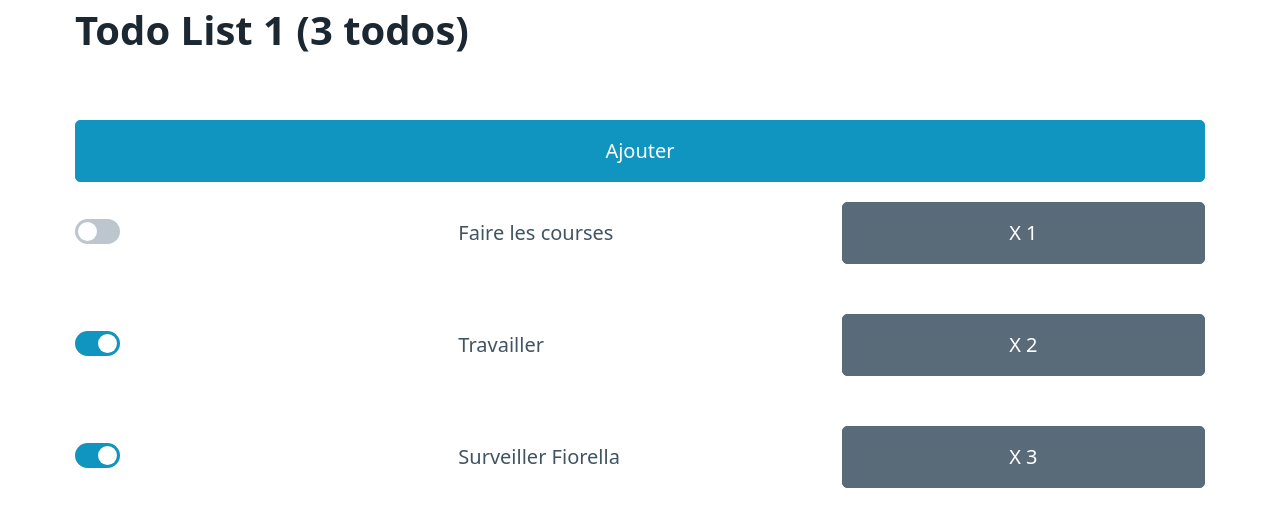
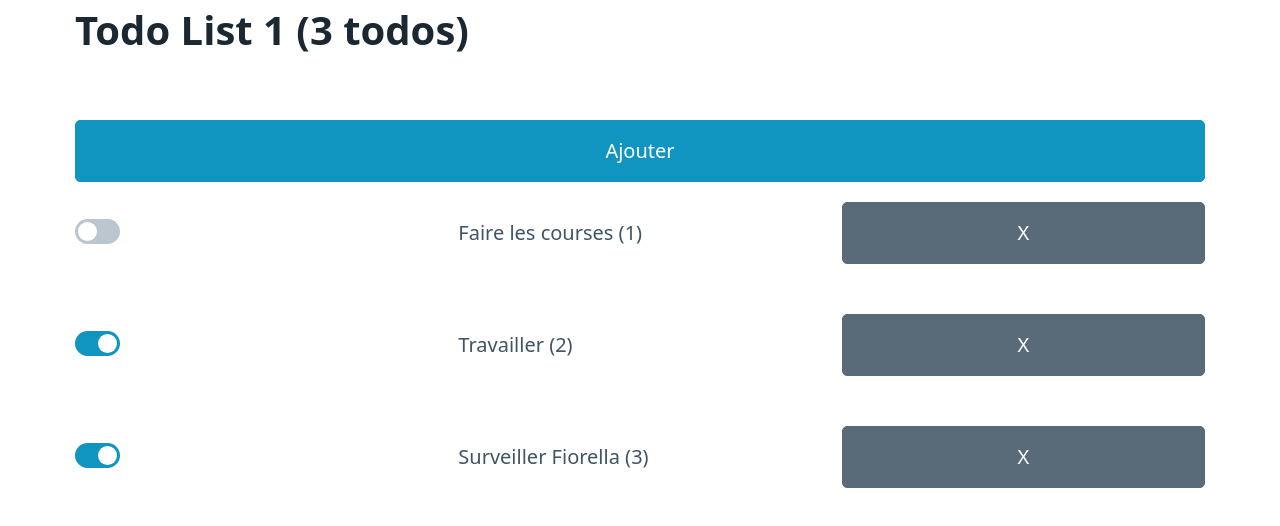
Before and after one commit to daw-2/react, a React (Vite) app in the folder 03-todos/: page / in a window 1280 px wide. Shown: the top 526 px of the page. Built offline with nearby package versions, Linux system fonts and the light colour scheme; no server answers.

Commit message:
Improve todo list

```diff
--- a/03-todos/src/components/Todo.jsx
+++ b/03-todos/src/components/Todo.jsx
@@ -1,18 +1,21 @@
 import { useDispatch } from 'react-redux';
-import { remove } from '../store';
+import { remove, toggle, edit } from '../store';
 
-function Todo({ todo }) {
+function Todo({ todo, editing, onEditing }) {
   const dispatch = useDispatch();
 
   return (
     <div className="grid todo-grid">
-      <input type="checkbox" role="switch" checked={todo.done} onChange={() => ''} />
-      <span>{todo.name}</span>
+      <input type="checkbox" role="switch" checked={todo.done} onChange={() => dispatch(toggle(todo.id))} />
+      {editing &&
+        <input type="text" value={todo.name} onChange={(e) => dispatch(edit({id: todo.id, name: e.target.value}))} onBlur={() => onEditing(null)} /> ||
+        <span onDoubleClick={() => onEditing(todo)}>{todo.name} ({todo.id})</span>
+      }
       <span role="button" className="secondary"
         /*onClick={() => dispatch({ type: 'todo/remove', payload: todo.id })}*/
         onClick={() => dispatch(remove(todo.id))}
       >
-        X {todo.id}
+        X
       </span>
     </div>
   );
--- a/03-todos/src/components/TodoList.jsx
+++ b/03-todos/src/components/TodoList.jsx
@@ -1,20 +1,21 @@
 import { useDispatch, useSelector } from 'react-redux';
 import Todo from './Todo';
-import { useEffect } from 'react';
+import { useEffect, useState } from 'react';
 import { fetchTodos } from '../store';
 
 function TodoList(/*{ todos }*/) {
   const todos = useSelector(state => state.todo);
   const dispatch = useDispatch();
+  const [editing, setEditing] = useState(null);
 
   useEffect(() => {
-    dispatch(fetchTodos());
+    // dispatch(fetchTodos());
   }, []);
 
   return (
     <div>
       {todos.map(todo =>
-        <Todo todo={todo} key={todo.id} />
+        <Todo todo={todo} key={todo.id} editing={editing && editing.id === todo.id} onEditing={(e) => setEditing(e)} />
       )}
     </div>
   );
--- a/03-todos/src/store.js
+++ b/03-todos/src/store.js
@@ -22,6 +22,17 @@ const todoSlice = createSlice({
       // { payload: 20 }
       return state.filter(t => t.id !== action.payload);
     },
+    toggle: (state, action) => {
+      // { payload: 20 }
+      const todo = state.find(t => t.id === action.payload);
+      todo.done = !todo.done;
+    },
+    edit: (state, action, bb) => {
+      // { payload: 20 }
+      const { id, name } = action.payload;
+      const todo = state.find(t => t.id === id);
+      todo.name = name;
+    },
     init: (state, action) => {
       return action.payload.map(todo => ({
         ...todo, name: todo.title, done: todo.completed
@@ -30,10 +41,10 @@ const todoSlice = createSlice({
   },
 });
 
-export const { add, remove, init } = todoSlice.actions;
+export const { add, remove, toggle, edit, init } = todoSlice.actions;
 
 export const fetchTodos = () => async (dispatch) => {
-  const response = await axios.get('https://jsonplaceholder.typicode.com/todos');
+  const response = await axios.get('https://jsonplaceholder.typicode.com/todos?_limit=3');
   dispatch(init(response.data));
 }
 
```
